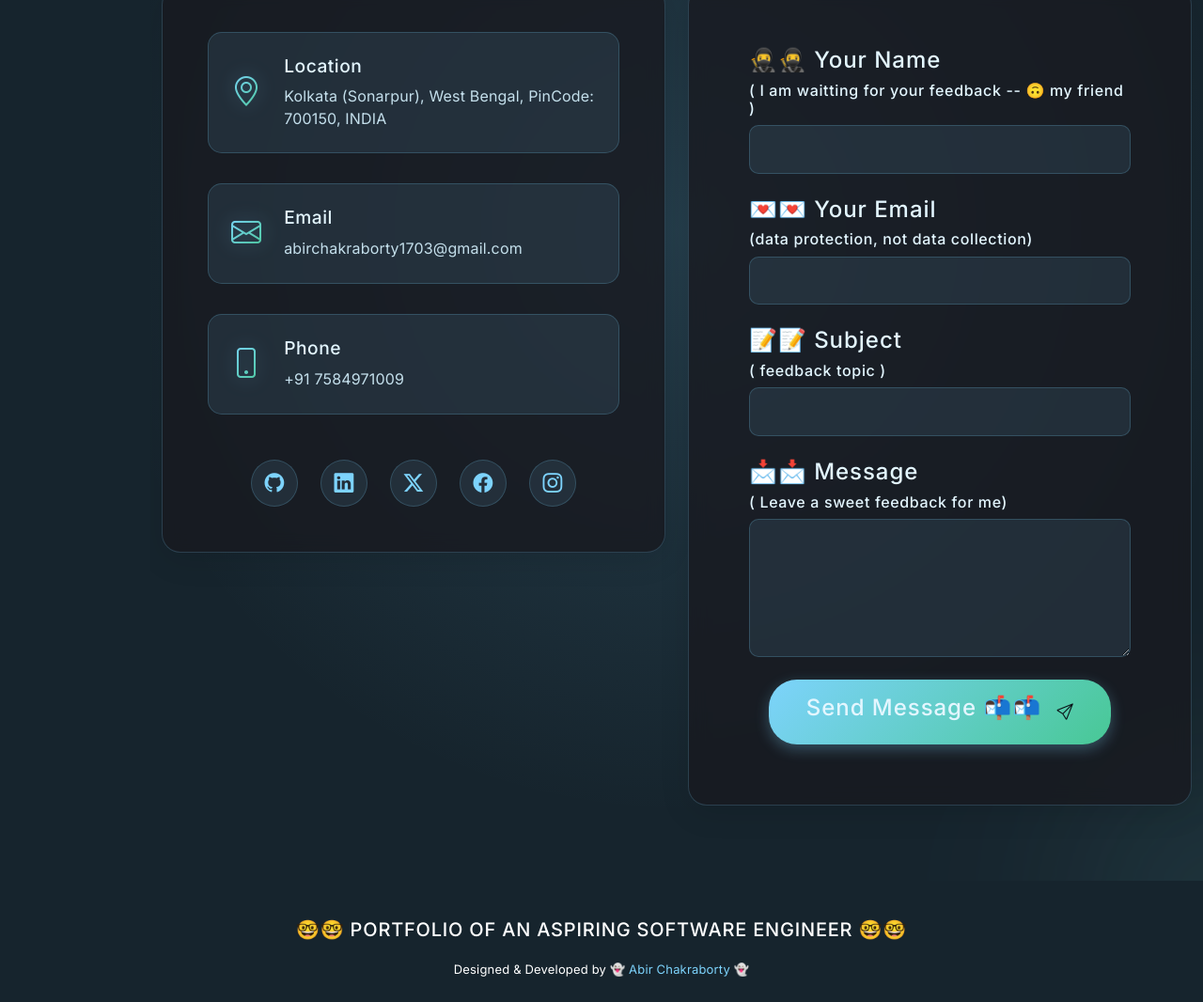
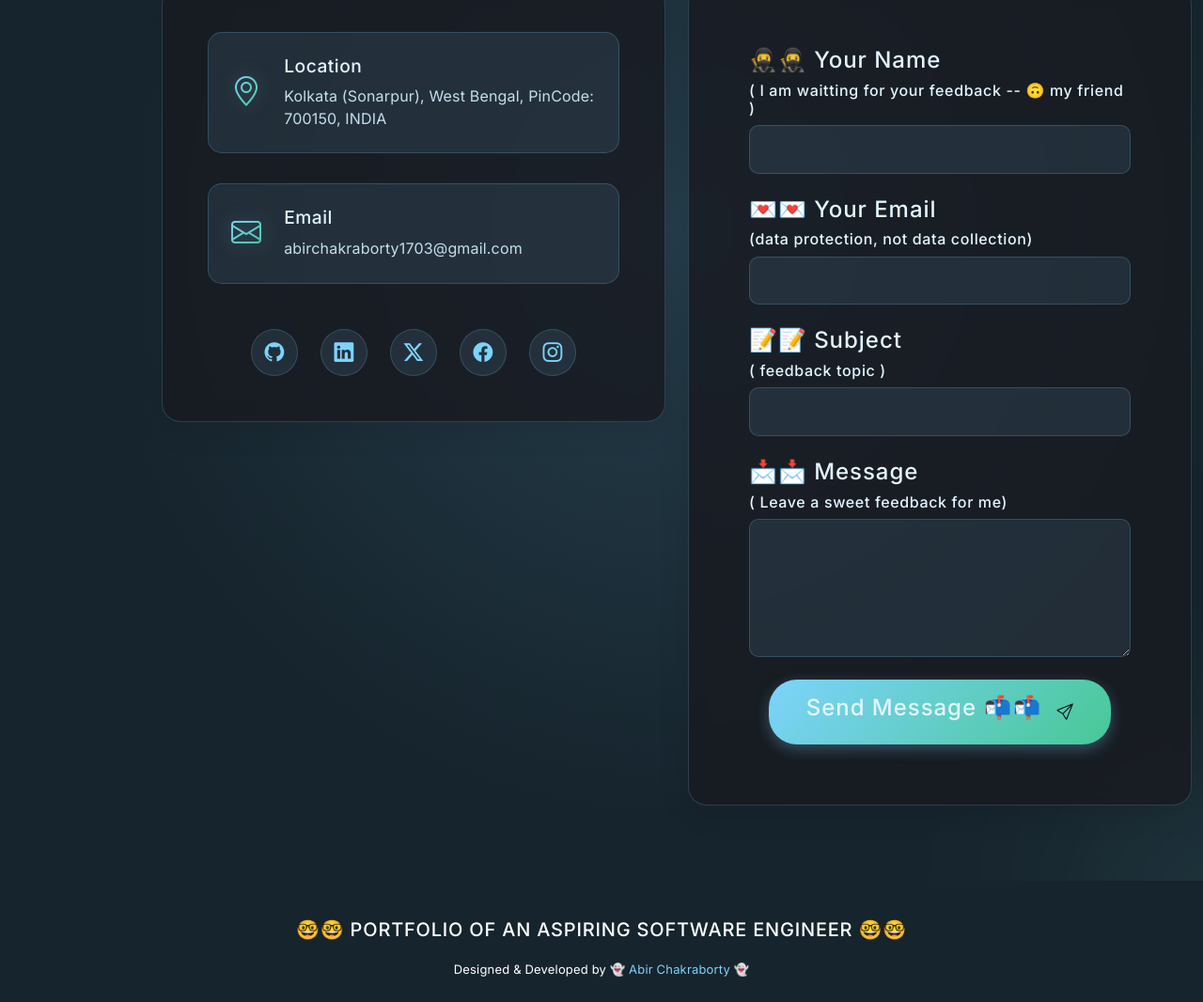
Before and after one commit to AbirChakraborty1703/IamAbir, a website: page index.html in a window 1280 px wide. Shown: the part 10476-11542 px from the top of the page at 94% size. Drawn offline with Linux system fonts and the light colour scheme.

Commit message:
Update index.html

```diff
--- a/index.html
+++ b/index.html
@@ -965,14 +965,7 @@
                   </div>
                 </div>
 
-                <!-- Phone -->
-                <div class="contact-info-item" data-aos="fade-up" data-aos-delay="200">
-                  <i class="bi bi-phone"></i>
-                  <div class="contact-info-content">
-                    <h3>Phone</h3>
-                    <a href="tel:+917584971009">+91 7584971009</a>
-                  </div>
-                </div>
+
 
                 <!-- Social Links -->
                 <div class="social-links" data-aos="fade-up" data-aos-delay="300">
```
